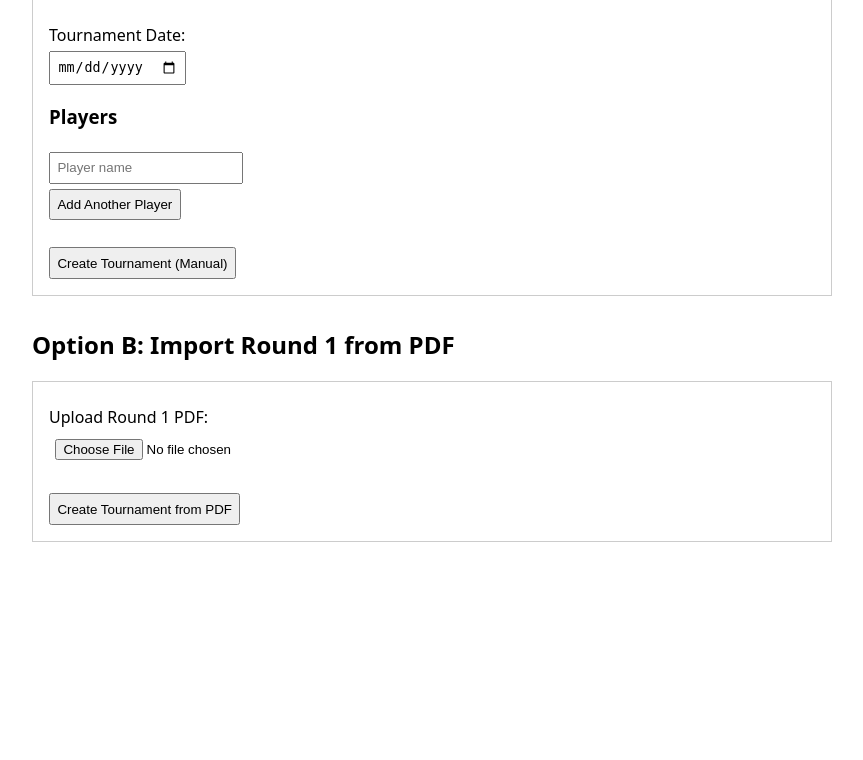
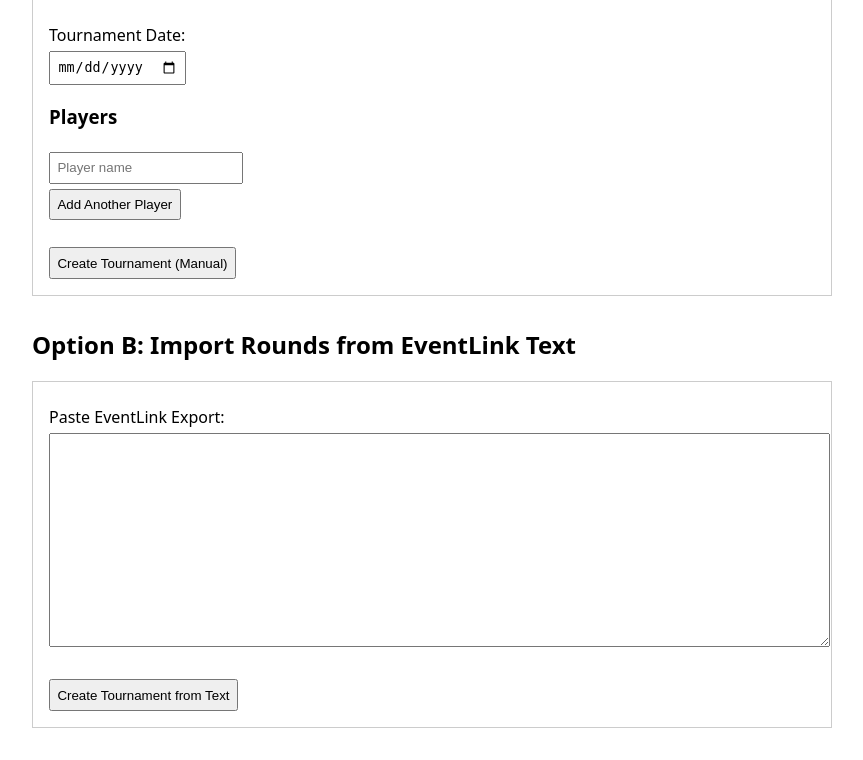
Before and after one commit to Swarped/bazaarelo, a Flask app: page /tournament/new in a window 1280 px wide. Shown: the part 161-921 px from the top of the page, without its empty margins (208-1071 px from the left). Before the commit the page ends 703 px from the top, so only its background shows below. Run offline with Flask 3, Linux system fonts and the light colour scheme.

Commit message:
Update new_tournament.html

```diff
--- a/templates/new_tournament.html
+++ b/templates/new_tournament.html
@@ -8,7 +8,8 @@
       h2 { margin-top: 2rem; }
       form { border: 1px solid #ccc; padding: 1rem; margin-bottom: 2rem; }
       label { display: block; margin-top: .5rem; }
-      input, select, button { padding: .4rem; margin-top: .3rem; }
+      input, select, button, textarea { padding: .4rem; margin-top: .3rem; }
+      textarea { width: 100%; height: 200px; }
       .flash-error { background: #f8d7da; color: #721c24; padding: .5rem; margin-bottom: 1rem; }
       .flash-success { background: #d4edda; color: #155724; padding: .5rem; margin-bottom: 1rem; }
     </style>
@@ -42,12 +43,12 @@
       <button type="submit">Create Tournament (Manual)</button>
     </form>
 
-    <h2>Option B: Import Round 1 from PDF</h2>
-    <form method="POST" enctype="multipart/form-data">
-      <label for="pdf">Upload Round 1 PDF:</label>
-      <input type="file" id="pdf" name="pdf" accept="application/pdf" required>
+    <h2>Option B: Import Rounds from EventLink Text</h2>
+    <form method="POST" action="{{ url_for('import_text', tid=0) }}">
+      <label for="eventlink_text">Paste EventLink Export:</label>
+      <textarea id="eventlink_text" name="eventlink_text"></textarea>
       <br><br>
-      <button type="submit">Create Tournament from PDF</button>
+      <button type="submit">Create Tournament from Text</button>
     </form>
 
     <script>
```
